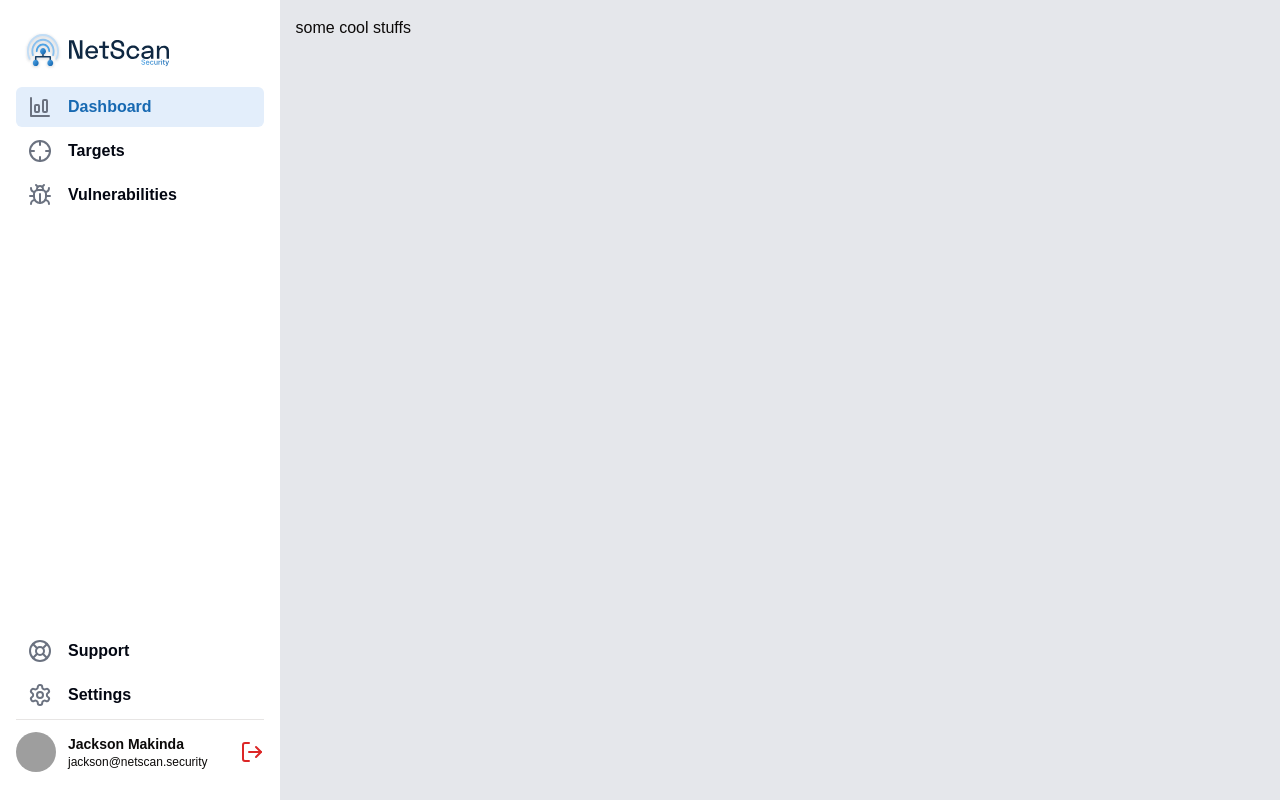
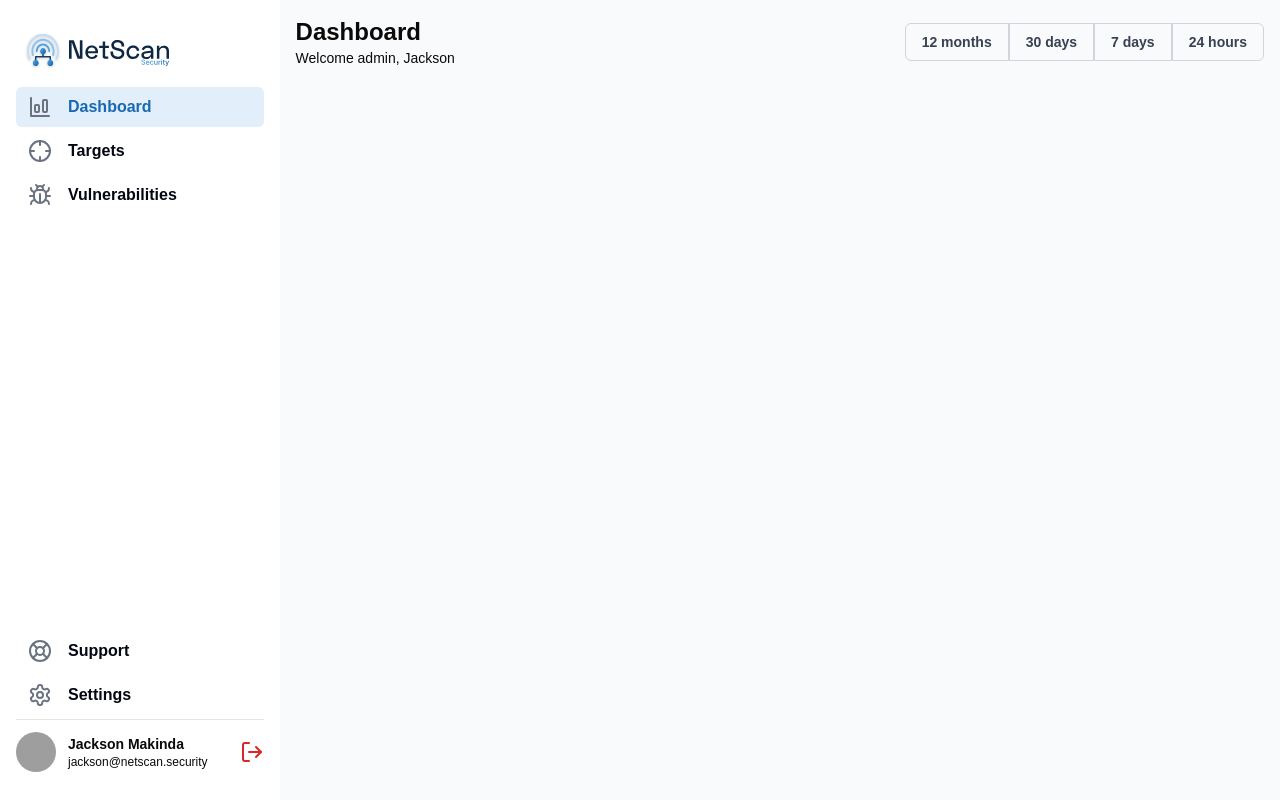
Before and after one commit to Netscan-Security/netscan-dashboard, a React (Vite) app: page / in a window 1280 px wide. Built offline with nearby package versions, Linux system fonts and the light colour scheme; grey boxes are pictures that could not be loaded; a web font is replaced by a local one.

Commit message:
feat: initial dashboard implementation (wip)

```diff
--- a/src/App.tsx
+++ b/src/App.tsx
@@ -1,11 +1,11 @@
 import { RouterProvider, createBrowserRouter } from "react-router-dom";
 
 // Local imports
-import Homepage from "./pages/homepage";
 import SignInPage from "./pages/sign-in";
 import Sidebar from "./layouts/side-bar";
 import Targets from "./pages/authenticated/targets";
 import ErrorPage from "./components/templates/error";
+import Dashboard from "./pages/authenticated/dashboard";
 import NotFoundPage from "./components/templates/not-found";
 import Vulnerabilities from "./pages/authenticated/vulnerabilities";
 
@@ -18,7 +18,7 @@ function App() {
       children: [
         {
           index: true,
-          element: <Homepage />,
+          element: <Dashboard />,
         },
         {
           path: "/targets",
--- a/src/layouts/side-bar.tsx
+++ b/src/layouts/side-bar.tsx
@@ -32,7 +32,7 @@ const Sidebar: React.FC = () => {
   ];
 
   return (
-    <div className="flex h-screen bg-gray-200">
+    <div className="flex h-screen bg-gray-50">
       <div className="flex flex-col justify-between p-4 bg-white w-fit">
         <div>
           <div className="px-2 py-4">
@@ -61,8 +61,6 @@ const Sidebar: React.FC = () => {
                     </span>
                   </>
                 )}
-                {/* <item.icon className="w-6 h-6 text-gray-500 group-hover:text-blue-400" />
-              <span className="ml-4">{item.name}</span> */}
               </NavLink>
             ))}
           </div>
--- /dev/null
+++ b/src/pages/authenticated/dashboard.tsx
@@ -0,0 +1,41 @@
+const Dashboard = () => {
+  return (
+    <>
+      <div className="flex items-center justify-between">
+        <div>
+          <h1 className="text-2xl font-semibold">Dashboard</h1>
+          <p className="text-sm">Welcome admin, Jackson</p>
+        </div>
+        <DaysFilter />
+      </div>
+    </>
+  );
+};
+
+const DaysFilter = () => {
+  const filterList = [
+    { name: "12 months", value: "12months" },
+    { name: "30 days", value: "30days" },
+    { name: "7 days", value: "7days" },
+    { name: "24 hours", value: "24hours" },
+  ];
+  return (
+    <div className="flex items-center">
+      {filterList.map((item, index) => (
+        <button
+          key={index}
+          // first item and last item should have rounded corners
+          className={`
+        px-4 py-2 text-sm font-semibold text-gray-700 transition border border-gray-300 duration-150 ease-in-out
+        ${index === 0 ? "rounded-l-md" : ""}
+        ${index === filterList.length - 1 ? "rounded-r-md" : ""}
+        `}
+        >
+          {item.name}
+        </button>
+      ))}
+    </div>
+  );
+};
+
+export default Dashboard;
--- a/src/pages/homepage.tsx
+++ /dev/null
@@ -1,5 +0,0 @@
-const Homepage = () => {
-  return <p>some cool stuffs</p>;
-};
-
-export default Homepage;
```
